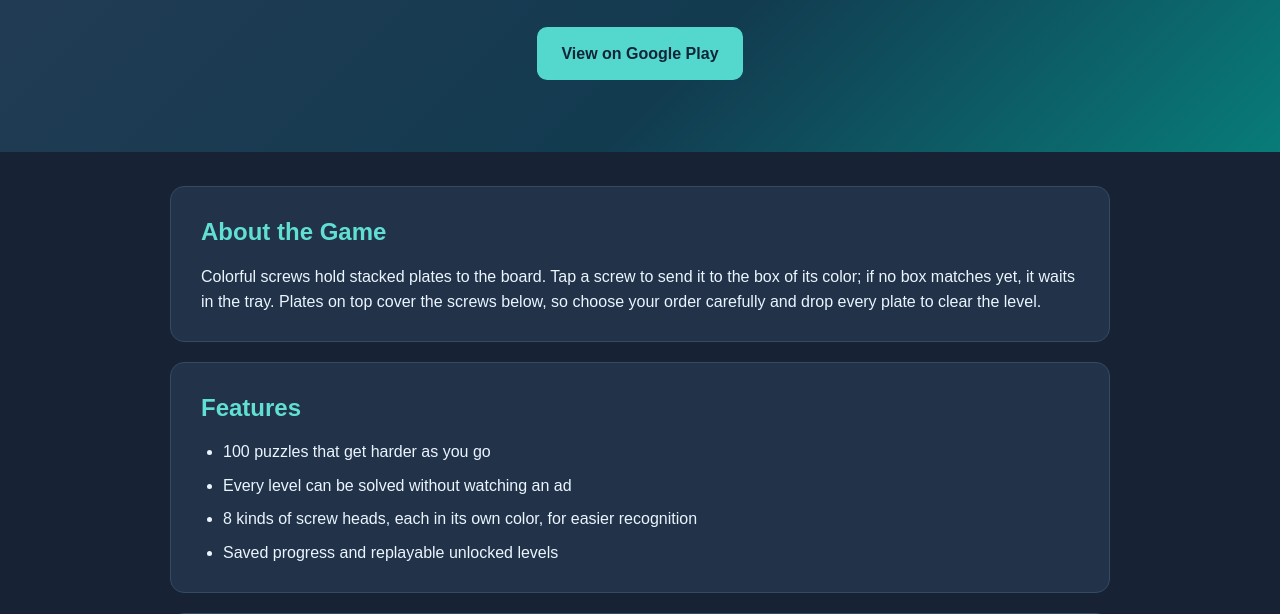
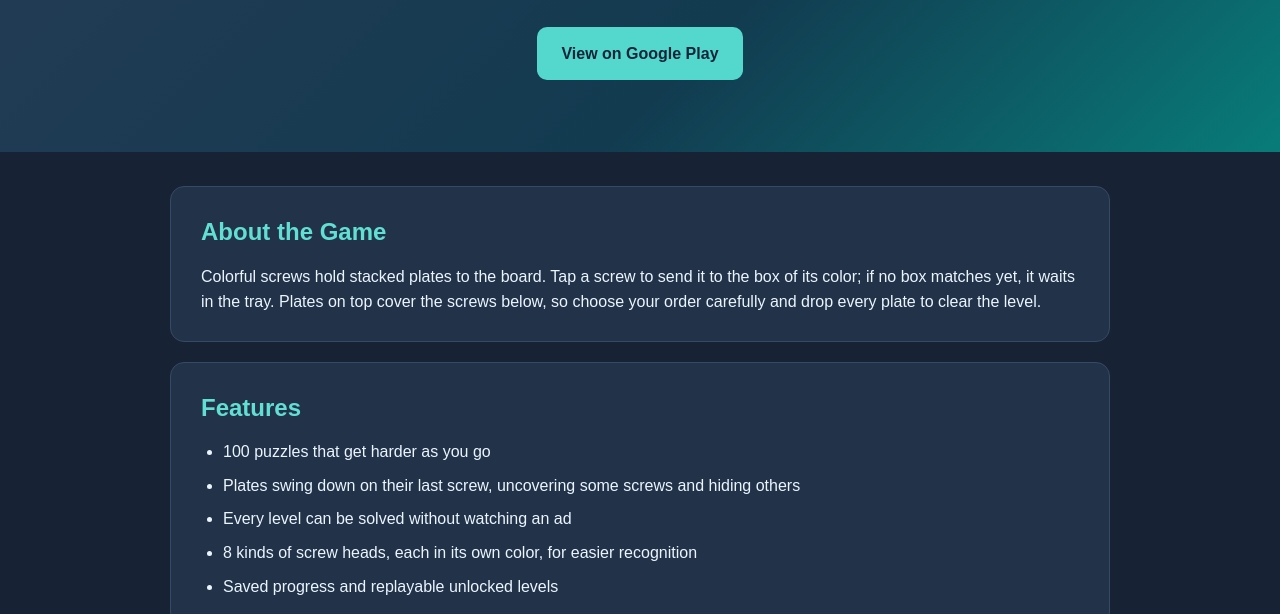
Before and after one commit to Nia1802/nia1802.github.io, a plain HTML site: page ScrewPinJam/index.html in a window 1280 px wide. Shown: the part 183-797 px from the top of the page. Drawn offline with Linux system fonts and the light colour scheme.

Commit message:
Screw Pin Jam: swinging plates feature
Co-Authored-By: Claude Opus 5.5 <noreply@anthropic.com>

```diff
--- a/ScrewPinJam/index.html
+++ b/ScrewPinJam/index.html
@@ -74,6 +74,7 @@
             <h2 id="features">Features</h2>
             <ul>
                 <li>100 puzzles that get harder as you go</li>
+                <li>Plates swing down on their last screw, uncovering some screws and hiding others</li>
                 <li>Every level can be solved without watching an ad</li>
                 <li>8 kinds of screw heads, each in its own color, for easier recognition</li>
                 <li>Saved progress and replayable unlocked levels</li>
```
